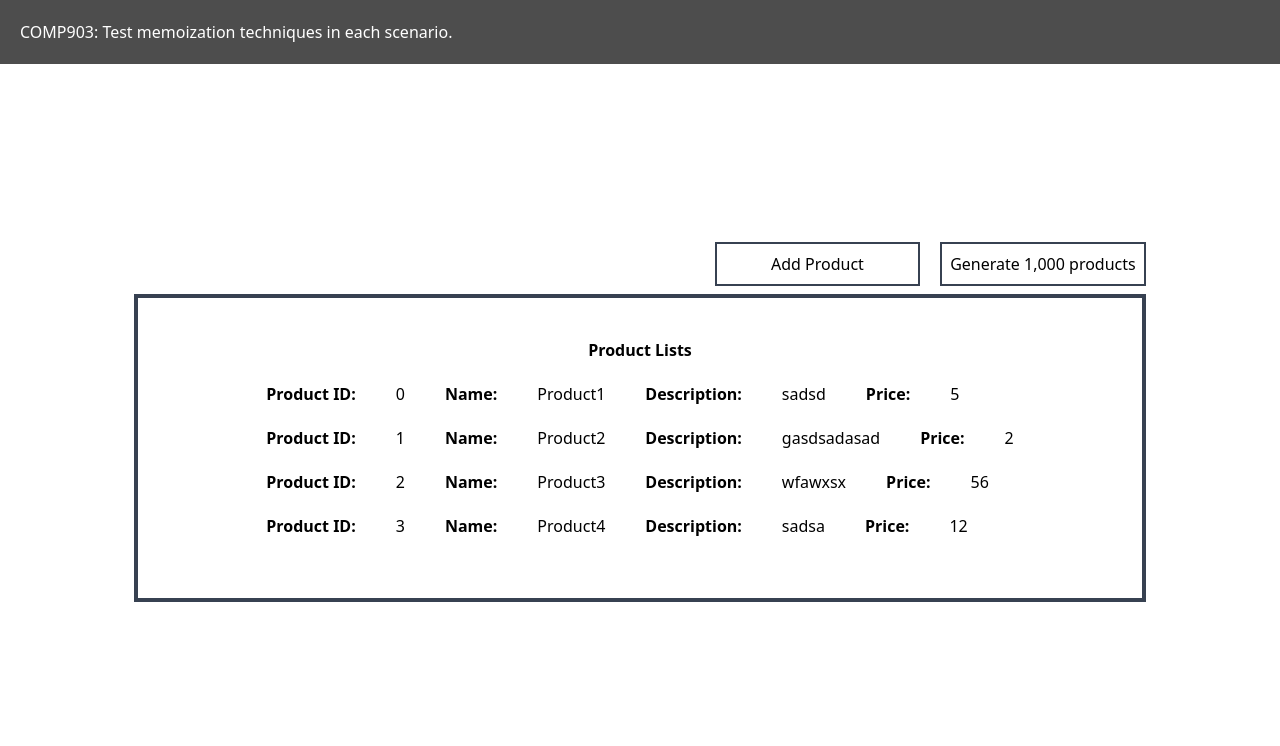
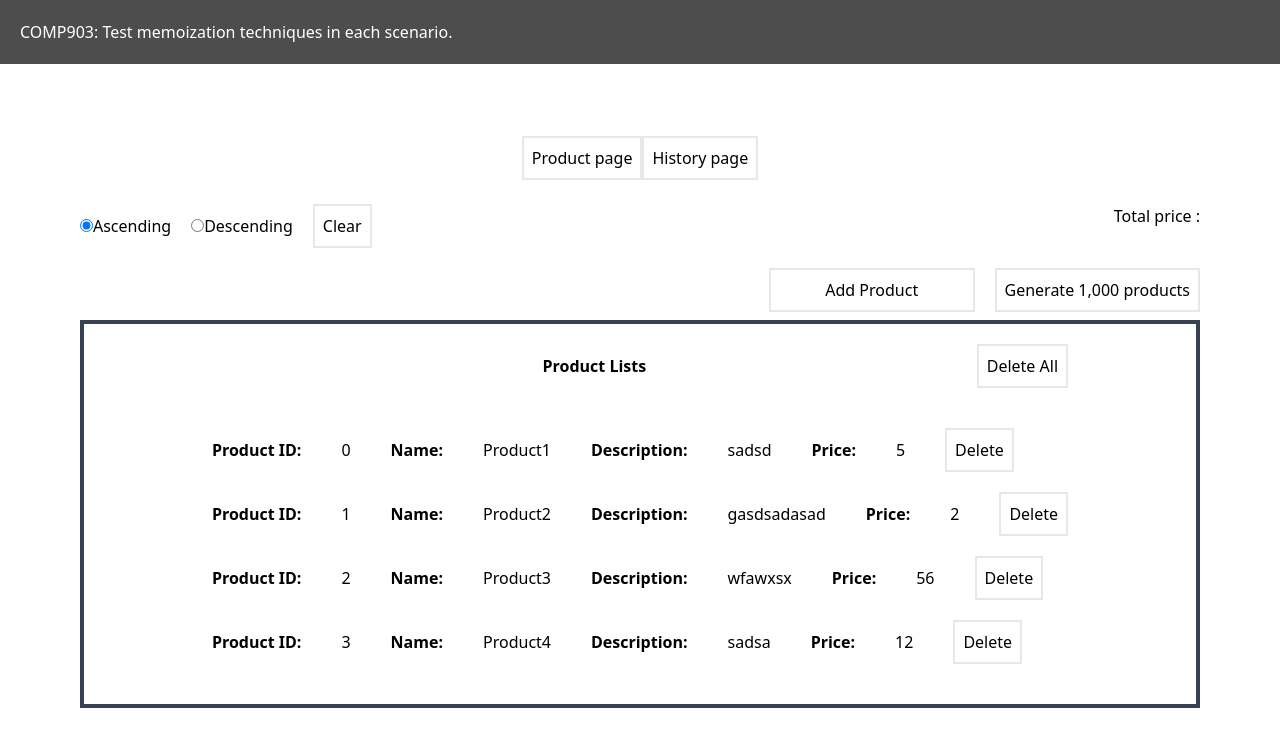
Before and after one commit to BeagleSoCute/comp903, a React (Create React App) app: page / in a window 1280 px wide. Shown: the top 746 px of the page. Built offline with nearby package versions, Linux system fonts and the light colour scheme.

Commit message:
Complete all UI

```diff
--- a/src/App.jsx
+++ b/src/App.jsx
@@ -2,20 +2,59 @@ import React, { useState } from "react";
 import Menu from "./child-components/Menu";
 import ProductLists from "./child-components/ProductLists";
 import AddingProductSection from "./child-components/AddingProductSection";
-const products = [
+import SortingSection from "./child-components/SortingSection";
+import ShowTotalPrice from "./child-components/ShowTotalPrice";
+import Button from "./share-components/Button";
+import PurchaseHistoryLogs from "./child-components/PurchaseHistoryLogs";
+const productsEx = [
   { id: 0, name: "Product1", price: 5, description: "sadsd" },
   { id: 1, name: "Product2", price: 2, description: "gasdsadasad" },
   { id: 2, name: "Product3", price: 56, description: "wfawxsx" },
   { id: 3, name: "Product4", price: 12, description: "sadsa" },
 ];
 const App = () => {
+  const [products, setProducts] = useState(productsEx);
+  const [sortOrder, setSortOrder] = useState("asc");
+  const [currentTab, setCurrentTab] = useState("productPage");
+
+  //Sorting section
+  const handleSort = () => {
+    const sortedData = [...products].sort((a, b) => {
+      const nameA = a.name.toUpperCase();
+      const nameB = b.name.toUpperCase();
+      if (sortOrder === "asc") {
+        return nameA < nameB ? -1 : nameA > nameB ? 1 : 0;
+      } else {
+        return nameA > nameB ? -1 : nameA < nameB ? 1 : 0;
+      }
+    });
+    setProducts(sortedData);
+  };
+  const onClearSort = () => {};
   return (
     <div className="app">
       <Menu />
       <div className="content-wrapper flex items-center justify-center  ">
-        <div className="grid  grid-cols-1">
-            <AddingProductSection />
+        <div className="grid grid-cols-1">
+        <div className="flex justify-center mb-6">
+          <Button onClick={() => setCurrentTab("productPage")}>Product page</Button>
+          <Button onClick={() => setCurrentTab("historyPage")}>History page</Button>
+        </div>
+        {currentTab ==='productPage' ?
+        <>
+          <div className="flex justify-between mb-5">
+            <SortingSection
+              sortOrder={sortOrder}
+              onChange={handleSort}
+              onClear={onClearSort}
+            />
+            <ShowTotalPrice />
+          </div>
+          <AddingProductSection />
           <ProductLists products={products} />
+          </>
+        :<PurchaseHistoryLogs logs={products}/>
+        }
         </div>
       </div>
     </div>
--- a/src/child-components/ProductLists.jsx
+++ b/src/child-components/ProductLists.jsx
@@ -1,10 +1,15 @@
 import React from "react";
 import ProductDetails from "../grandchild-components/ProductDetails";
+import DeleteAllProductButton from "../grandchild-components/DeleteAllProductButton";
 
 const ProductList = ({ products }) => {
   return (
-    <div className="product-lists border-solid border-4 border-gray-700 px-32 py-10  ">
-    <p className="font-bold text-center">Product Lists</p>
+    <div className="product-lists border-solid border-4 border-gray-700 px-32 py-5  ">
+      <div className="flex justify-between mb-10 items-center">
+        <div></div>
+      <p className="font-bold text-center">Product Lists</p>
+<DeleteAllProductButton/>
+      </div>
       {products.map((item, index) => {
         return( <div key={index} className="my-5"><ProductDetails details={item} /> </div>)
       })}
--- /dev/null
+++ b/src/child-components/PurchaseHistoryLogs.jsx
@@ -0,0 +1,31 @@
+import React from "react";
+import ControlHistoryLogsAction from "../grandchild-components/ControlHistoryLogsAction";
+const PurchaseHistoryLogs = ({ logs }) => {
+  return (
+    <div className="product-lists border-solid border-4 border-gray-700 px-32 py-5  ">
+      <div className="flex justify-between mb-10 items-center">
+        <div></div>
+        <p className="font-bold text-center">Purchase history logs</p>
+        <ControlHistoryLogsAction />
+      </div>
+      {logs.map((item, index) => {
+        return (
+          <div key={index} className="my-5">
+            <div className="product-details">
+              <div className="flex gap-10 items-center">
+                <span>Product ID:</span>
+                {item.id}
+                <span>Name:</span>
+                {item.name} <span> Description:</span>
+                {item.description} <span>Price:</span>
+                {item.price}
+              </div>
+            </div>
+          </div>
+        );
+      })}
+    </div>
+  );
+};
+
+export default PurchaseHistoryLogs;
--- a/src/child-components/ShowTotalPrice.jsx
+++ b/src/child-components/ShowTotalPrice.jsx
@@ -1,7 +1,7 @@
 import React from "react";
 
-const ShowTotalPrice = () => {
-  return <div></div>;
+const ShowTotalPrice = ({total}) => {
+  return <div>Total price : {total}</div>;
 };
 
 export default ShowTotalPrice;
--- a/src/child-components/SortingSection.jsx
+++ b/src/child-components/SortingSection.jsx
@@ -1,7 +1,34 @@
 import React from "react";
+import Button from "../share-components/Button"
+const SortingSection = ({ sortOrder, onChange, onClear }) => {
+  return (
+    <div className="flex gap-5 items-center">
+      <div>
+        <input
+          type="radio"
+          id="asc"
+          name="sortOrder"
+          value="asc"
+          checked={sortOrder === "asc"}
+          onChange={() => onChange("asc")}
+        />
+        <label htmlFor="asc">Ascending</label>
+      </div>
+      <div>
+        <input
+          type="radio"
+          id="desc"
+          name="sortOrder"
+          value="desc"
+          checked={sortOrder === "desc"}
+          onChange={() => onChange("desc")}
+        />
+        <label htmlFor="desc">Descending</label>
+      </div>
 
-const SortingSection = () => {
-  return <div></div>;
+      <Button onClick={onClear}>Clear</Button>
+    </div>
+  );
 };
 
 export default SortingSection;
--- /dev/null
+++ b/src/grandchild-components/ControlHistoryLogsAction.jsx
@@ -0,0 +1,13 @@
+import React from "react";
+import Button from "../share-components/Button";
+
+const ControlHistoryLogsAction = ({ onClick }) => {
+  return (
+    <div className="flex gap-x-2">
+      <Button onClick={() => onClick("start")}>Start</Button>
+      <Button onClick={() => onClick("stop")}>Stop</Button>
+    </div>
+  );
+};
+
+export default ControlHistoryLogsAction;
--- a/src/grandchild-components/DeleteAllProductButton.jsx
+++ b/src/grandchild-components/DeleteAllProductButton.jsx
@@ -1,7 +1,8 @@
 import React from "react";
+import Button from "../share-components/Button";
 
-const DeleteAllProductButton = () => {
-  return <div></div>;
+const DeleteAllProductButton = ({ onDelete }) => {
+  return <Button onClick={() => onDelete()}>Delete All</Button>;
 };
 
 export default DeleteAllProductButton;
--- a/src/grandchild-components/ProductDetails.jsx
+++ b/src/grandchild-components/ProductDetails.jsx
@@ -1,16 +1,18 @@
 import React from "react";
+import DeleteProductButton from "../great-grandchild-components/DeleteProductButton";
 
 const ProductDetails = ({ details }) => {
   return (
     <div className="product-details">
-      <p className="flex gap-10">
+      <div className="flex gap-10 items-center">
         <span>Product ID:</span>
         {details.id}
         <span>Name:</span>
         {details.name} <span> Description:</span>
         {details.description} <span>Price:</span>
         {details.price}
-      </p>
+        <DeleteProductButton/>
+      </div>
     </div>
   );
 };
--- a/src/great-grandchild-components/DeleteProductButton.jsx
+++ b/src/great-grandchild-components/DeleteProductButton.jsx
@@ -1,7 +1,8 @@
 import React from "react";
+import Button from "../share-components/Button"
 
 const DeleteProductButton = () => {
-  return <div></div>;
+  return <Button>Delete</Button>;
 };
 
 export default DeleteProductButton;
--- a/src/share-components/Button.jsx
+++ b/src/share-components/Button.jsx
@@ -1,6 +1,6 @@
 import React from 'react';
 
 const Button = ({children, onClick, type, className}) => {
-return<button type={type} className={'button  border-solid border-2 border-gray-700 ' + className} onClick={onClick}>{children}</button>
+return<button type={type} className={'button p-2 border-solid border-2 border-gray-700' + className} onClick={onClick}>{children}</button>
 }
 export default Button;
```
